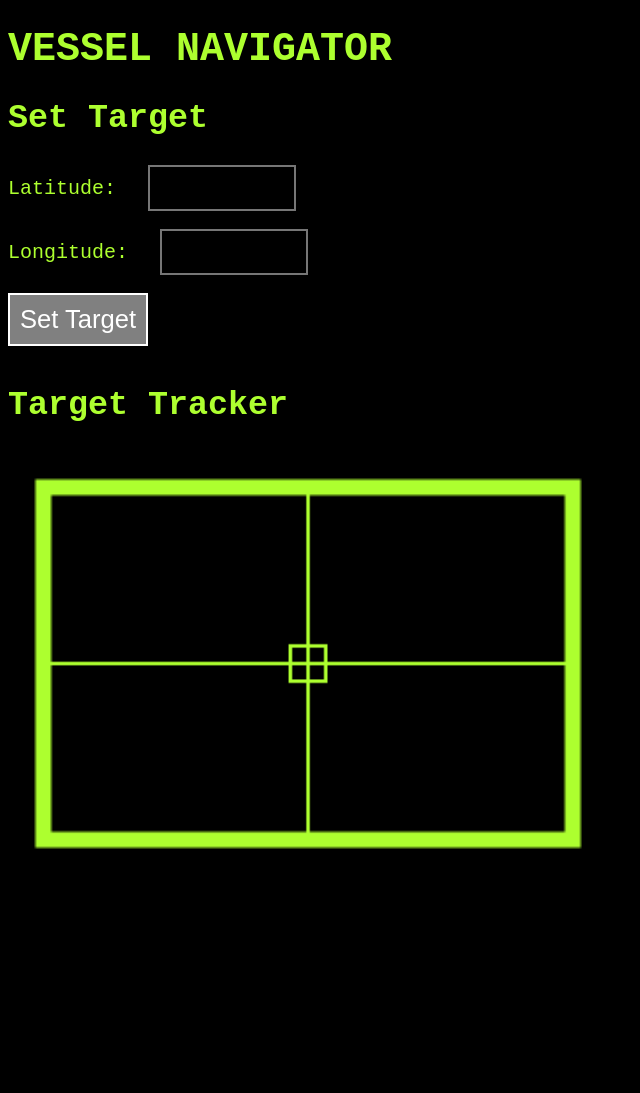
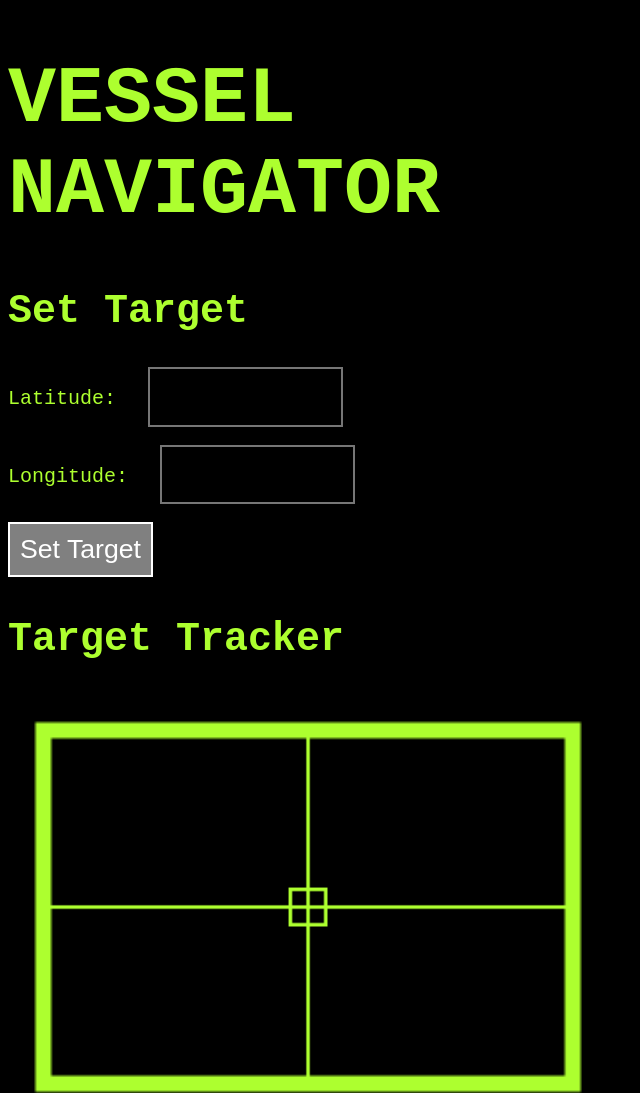
Before and after one commit to eqsmy/treasure-map, a plain HTML site: page index.html in a window 1280 px wide. Shown: the whole page, without its empty margins (0-640 px from the left). Before the commit the page ends 888 px from the top, so only its background shows below. Drawn offline with Linux system fonts and the light colour scheme.

Commit message:
Update index.html

```diff
--- a/index.html
+++ b/index.html
@@ -22,7 +22,7 @@ input[type=text] {
     font-family: 'Courier New';
     margin-left: 20px;
     border-style: solid;
-    font-size: 15pt;
+    font-size: 20pt;
 }
 
 input[type=submit] {
@@ -31,7 +31,7 @@ input[type=submit] {
     border: 2px solid white;
     padding: 10px;
     cursor: pointer;
-    font-size: 2vw;
+    font-size: 20pt;
 }
 dot {
     height: 400px;
@@ -43,11 +43,11 @@ dot {
   display: inline-block;
 }
 h1 {
-    font-size: 40px;
+    font-size: 60pt;
 }
 
 h2 {
-    font-size: 25pt;
+    font-size: 30pt;
 }
 </style>
 </head>
```
